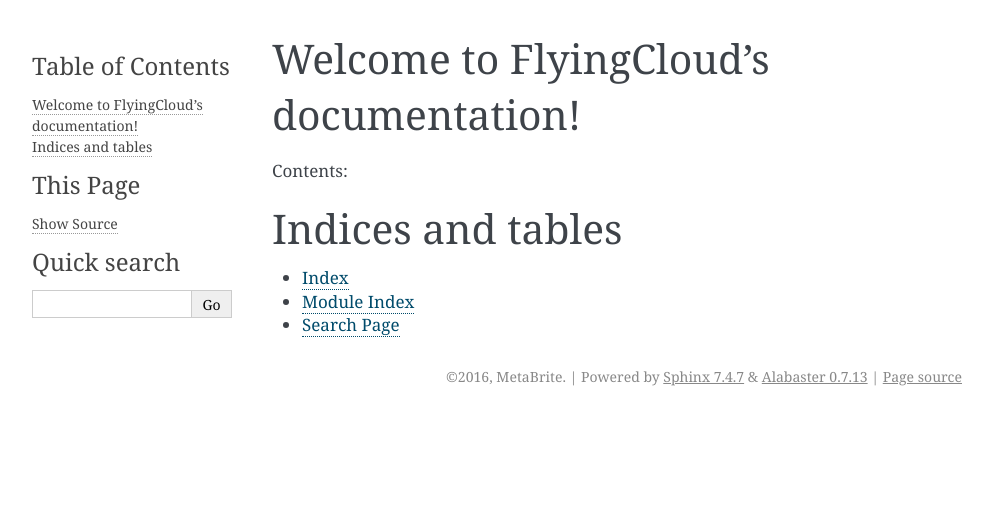
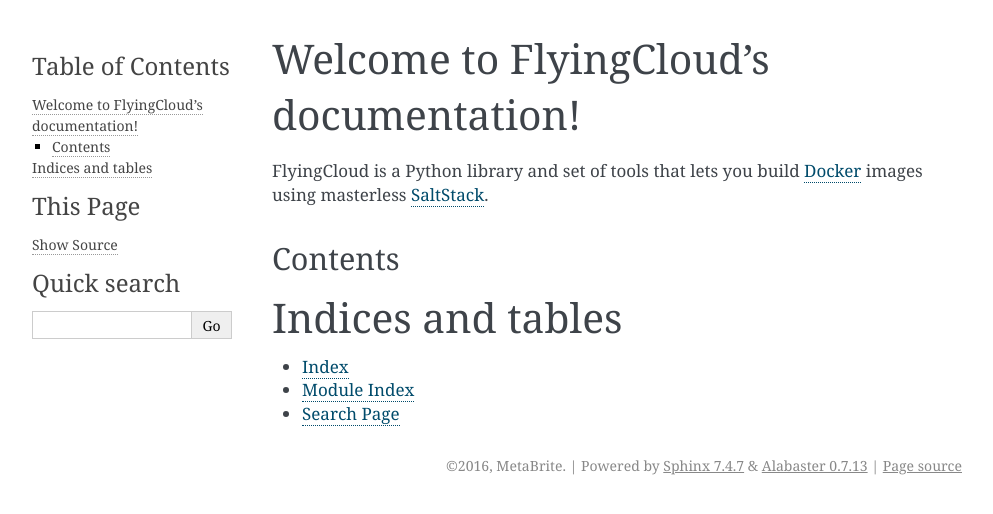
Before and after one commit to xBrite/flyingcloud, a Sphinx documentation site: the page built from docs/index.rst, in a window 1280 px wide. Shown: the top 514 px of the page, without its empty margins (148-1141 px from the left). Built offline with Sphinx 7.4.7, drawn with Linux system fonts in a browser that asks for light colours.

Commit message:
Add a one-line intro to docs

```diff
--- a/docs/index.rst
+++ b/docs/index.rst
@@ -6,7 +6,12 @@
 Welcome to FlyingCloud's documentation!
 =======================================
 
-Contents:
+FlyingCloud is a Python library and set of tools
+that lets you build Docker_ images using masterless SaltStack_.
+
+
+Contents
+--------
 
 .. toctree::
    :maxdepth: 2
@@ -19,3 +24,8 @@
 * :ref:`genindex`
 * :ref:`modindex`
 * :ref:`search`
+
+.. _Docker:
+    http://docker.com
+.. _SaltStack:
+    http://saltstack.com/
```
